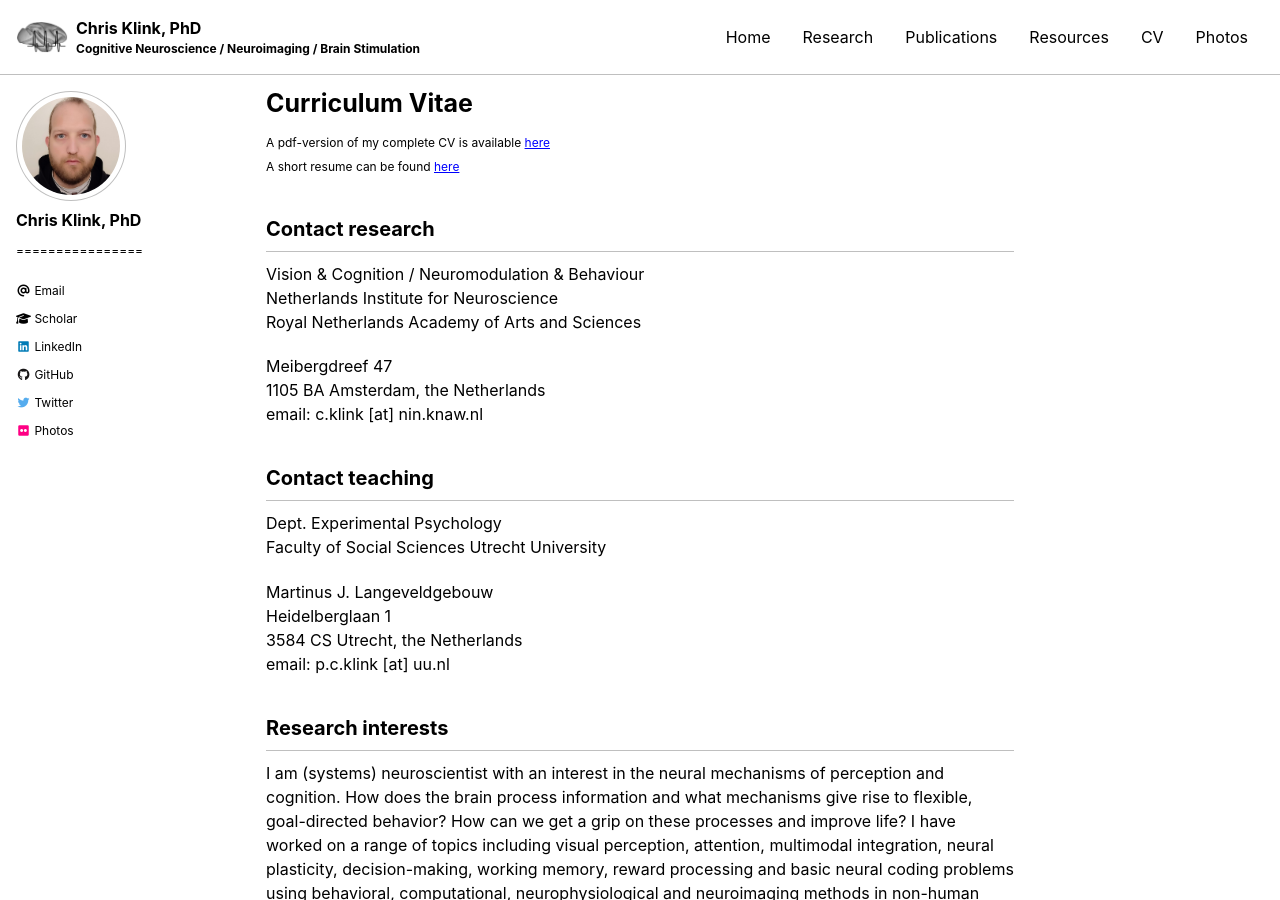
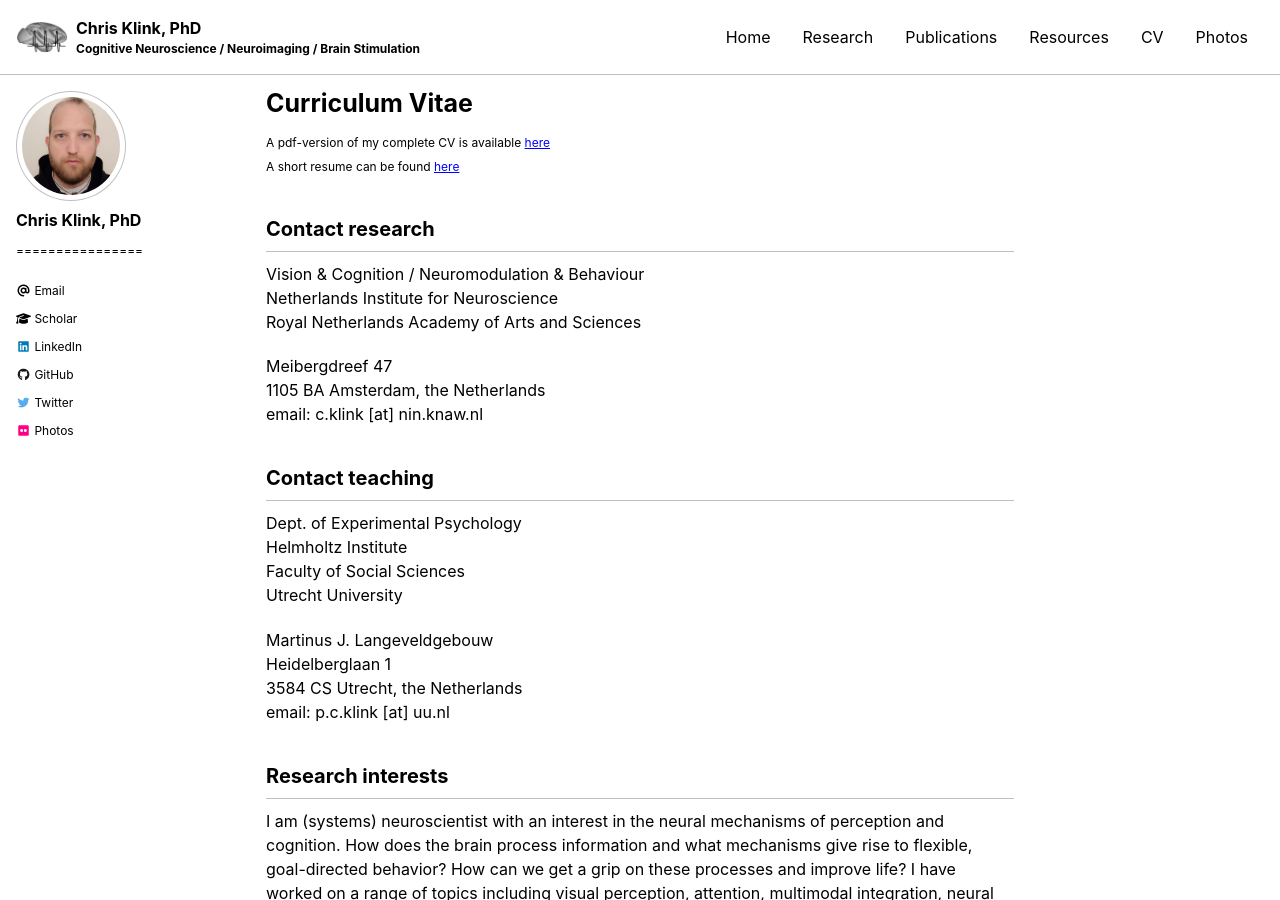
Before and after one commit to pcklink/pcklink.github.io, a Jekyll site: the page built from cv.md, in a window 1280 px wide and 900 px high. Built offline with Jekyll 4.4.1, drawn with Linux system fonts in a browser that asks for light colours; cached includes are drawn as plain includes; nearby versions of some CDN libraries.

Commit message:
Update cv.md

```diff
--- a/cv.md
+++ b/cv.md
@@ -20,7 +20,8 @@ Meibergdreef 47
 email: c.klink [at] nin.knaw.nl
 
 ## Contact teaching
-Dept. Experimental Psychology
+Dept. of Experimental Psychology
+Helmholtz Institute
 Faculty of Social Sciences
 Utrecht University
 
```
